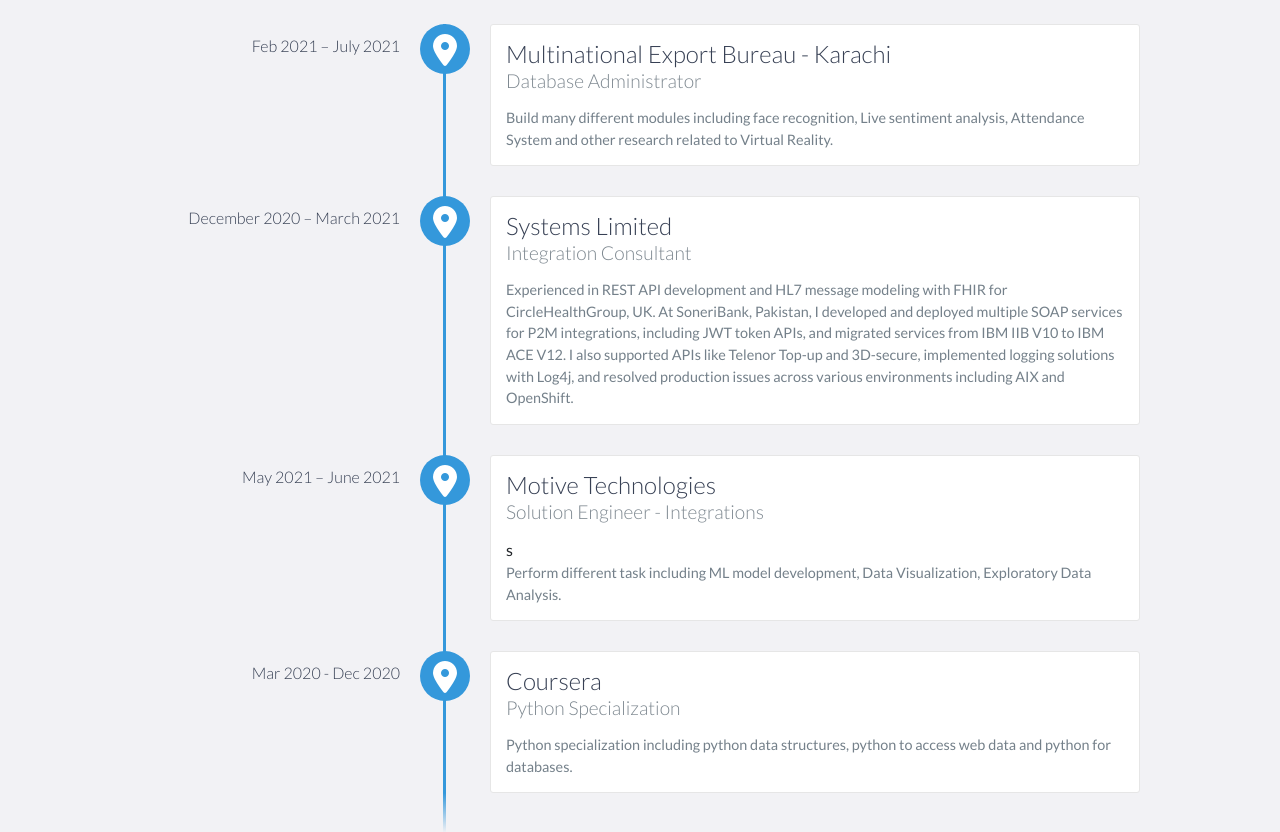
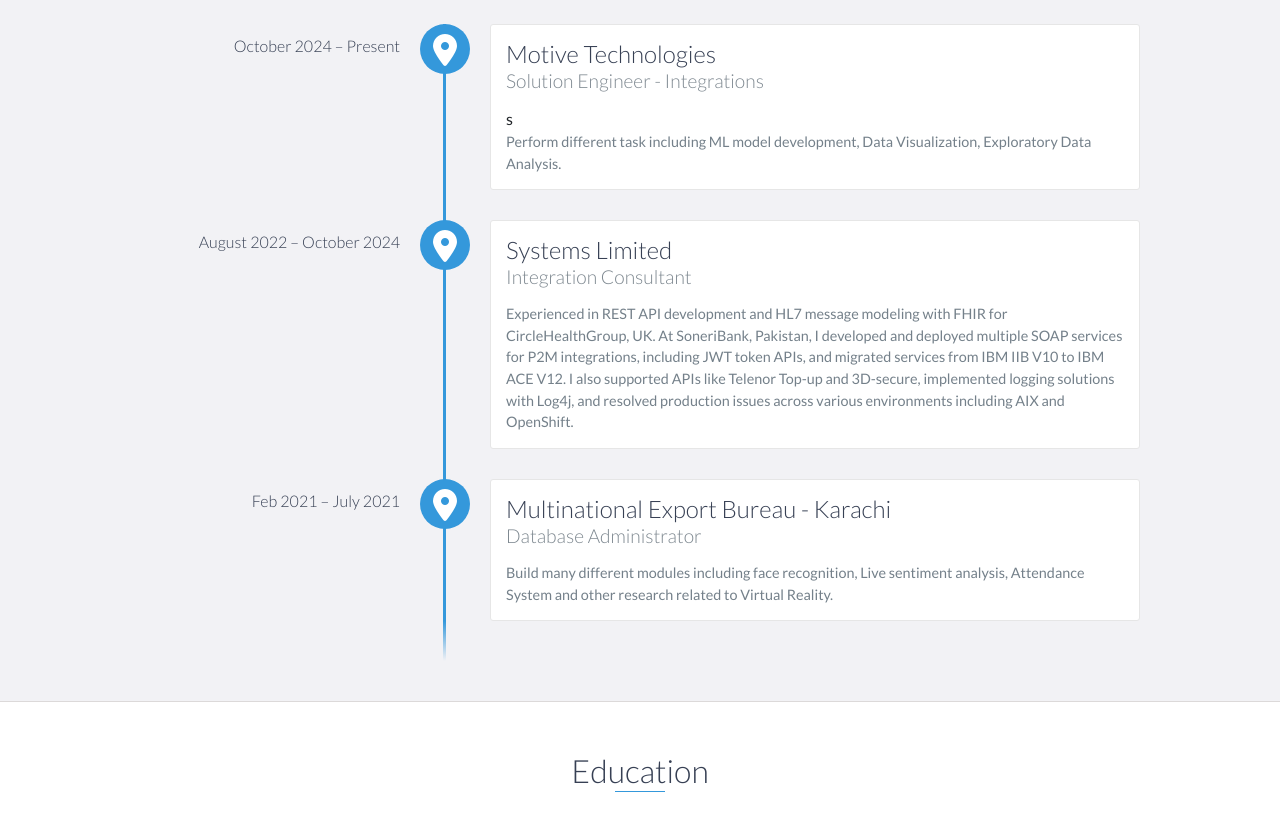
Before and after one commit to jaweria332/jaweria332.github.io, a plain HTML site: page index.html in a window 1280 px wide. Shown: the part 2980-3812 px from the top of the page. Drawn offline with nearby package versions, Linux system fonts and the light colour scheme.

Commit message:
Update index.html

```diff
--- a/index.html
+++ b/index.html
@@ -120,41 +120,27 @@
     <div id="experience" class="background-alt" margin-top: "100px">
         <h2 class="heading">Experience</h2>
         <div id="experience-timeline">
-
-
-            <div data-date="Feb 2021 – July 2021">
+            <div data-date="October 2024 – Present">
+                <h3>Motive Technologies</h3>
+                <h4> Solution Engineer - Integrations </h4>s</h4>
+                <p>
+                    Perform different task including ML model development, Data Visualization, Exploratory Data Analysis.
+                </p>
+            </div>
+             <div data-date="August 2022 – October 2024">
+                <h3>Systems Limited</h3>
+                <h4>Integration Consultant</h4>
+                <p>
+                    Experienced in REST API development and HL7 message modeling with FHIR for CircleHealthGroup, UK. At SoneriBank, Pakistan, I developed and deployed multiple SOAP services for P2M integrations, including JWT token APIs, and migrated services from IBM IIB V10 to IBM ACE V12. I also supported APIs like Telenor Top-up and 3D-secure, implemented logging solutions with Log4j, and resolved production issues across various environments including AIX and OpenShift.
+                </p>
+            </div>
+             <div data-date="Feb 2021 – July 2021">
                 <h3>Multinational Export Bureau - Karachi</h3>
                 <h4>Database Administrator</h4>
                 <p>
                     Build many different modules including face recognition, Live sentiment analysis, Attendance System and other research related to Virtual Reality.
                 </p>
             </div>
-
-
-            <div data-date="December 2020 – March 2021">
-                <h3>Systems Limited</h3>
-                <h4>Integration Consultant</h4>
-                <p>
-                    Experienced in REST API development and HL7 message modeling with FHIR for CircleHealthGroup, UK. At SoneriBank, Pakistan, I developed and deployed multiple SOAP services for P2M integrations, including JWT token APIs, and migrated services from IBM IIB V10 to IBM ACE V12. I also supported APIs like Telenor Top-up and 3D-secure, implemented logging solutions with Log4j, and resolved production issues across various environments including AIX and OpenShift.
-                </p>
-            </div>
-
-            <div data-date="May 2021 – June 2021">
-                <h3>Motive Technologies</h3>
-                <h4> Solution Engineer - Integrations </h4>s</h4>
-                <p>
-                    Perform different task including ML model development, Data Visualization, Exploratory Data Analysis.
-                </p>
-            </div>
-
-            <div data-date="Mar 2020 - Dec 2020">
-                <h3>Coursera</h3>
-                <h4>Python Specialization</h4>
-                <p>
-                    Python specialization including python data structures, python to access web data and python for databases.
-                </p>
-            </div>
-
         </div>
     </div>
     <!-- End #experience -->
```
